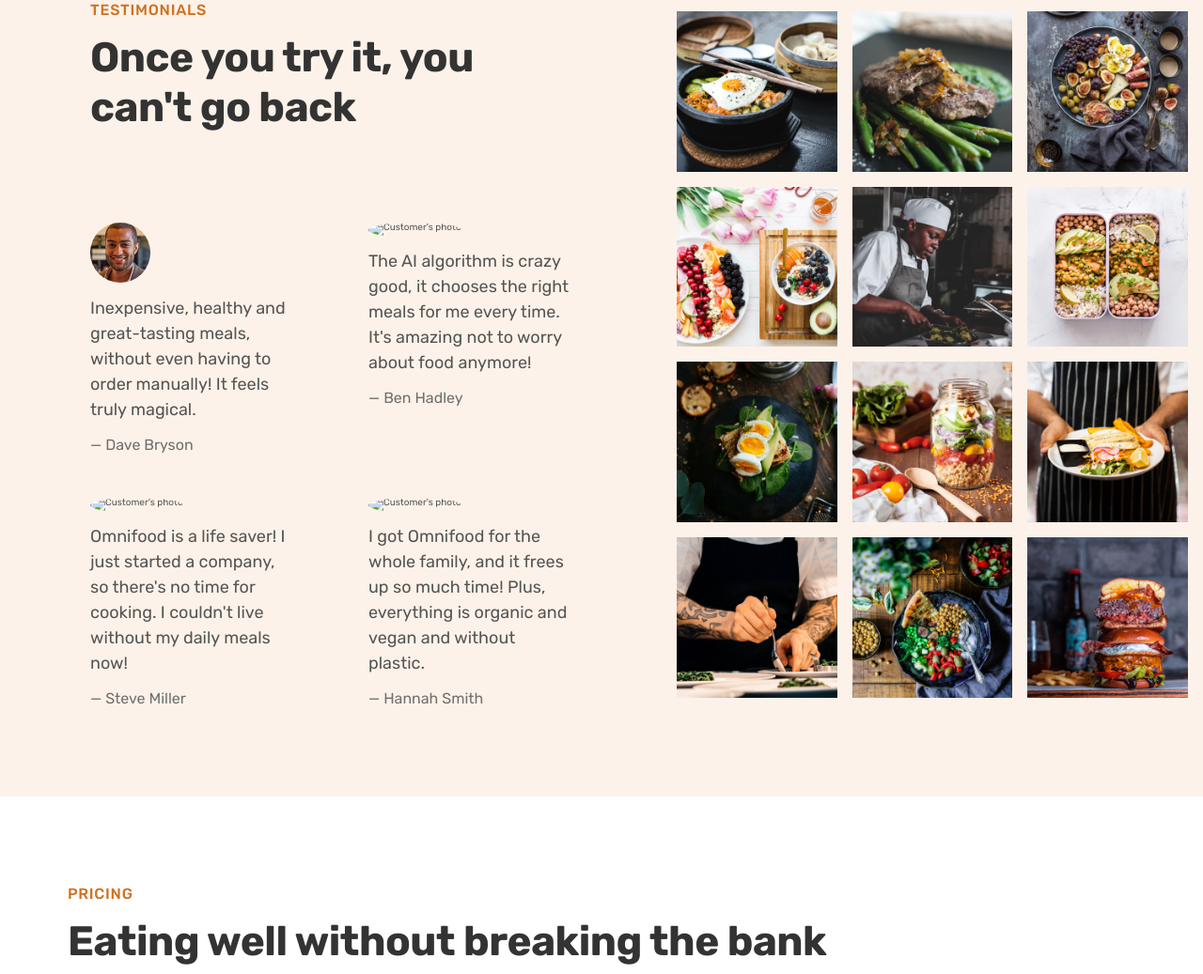
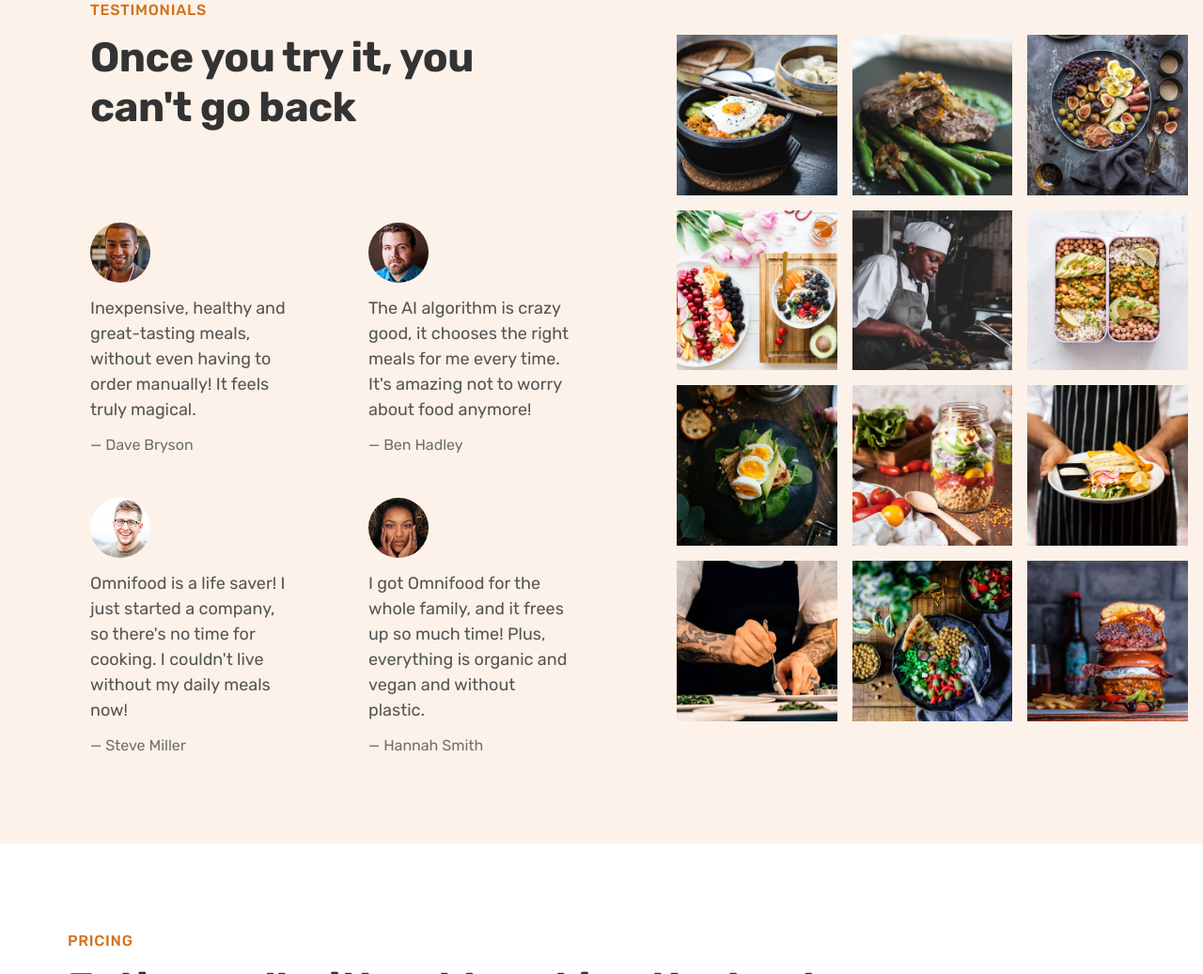
Before and after one commit to PariaSoleimani/Omnifood, a plain HTML site: page index.html in a window 1280 px wide. Shown: the part 3772-4809 px from the top of the page at 94% size. Drawn offline with nearby package versions, Linux system fonts and the light colour scheme.

Commit message:
fix(assets): path

```diff
--- a/index.html
+++ b/index.html
@@ -366,7 +366,7 @@
             <figure>
               <img
                 class="testimonials__img"
-                src="img/customers/ben.jpg"
+                src="./assets/img/customers/ben.jpg"
                 alt="Customer's photo"
               />
               <p class="testimonials__text">
@@ -378,7 +378,7 @@
             <figure>
               <img
                 class="testimonials__img"
-                src="img/customers/steve.jpg"
+                src="./assets/img/customers/steve.jpg"
                 alt="Customer's photo"
               />
               <p class="testimonials__text">
@@ -390,7 +390,7 @@
             <figure>
               <img
                 class="testimonials__img"
-                src="img/customers/hannah.jpg"
+                src="./assets/img/customers/hannah.jpg"
                 alt="Customer's photo"
               />
               <p class="testimonials__text">
```
